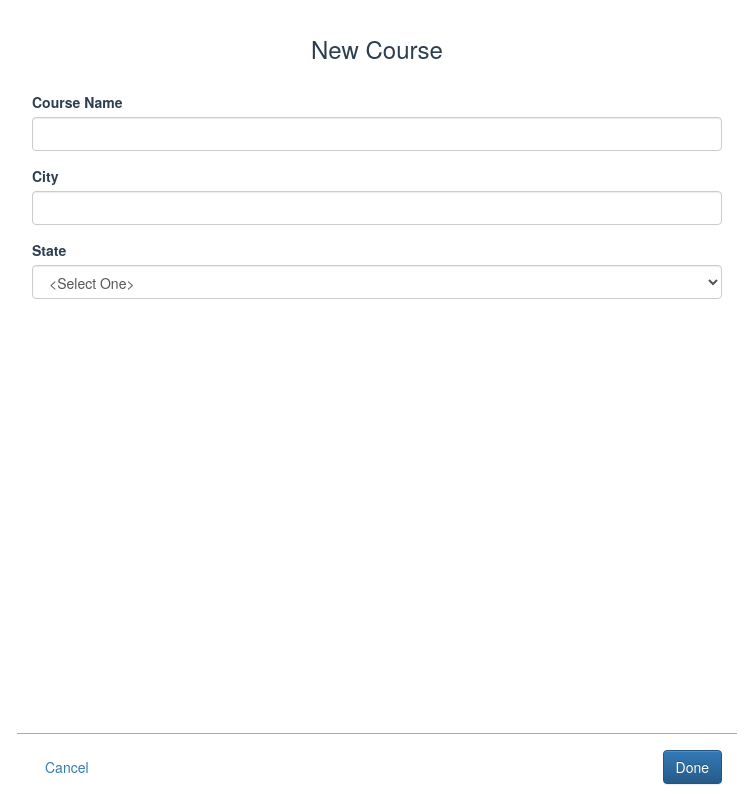
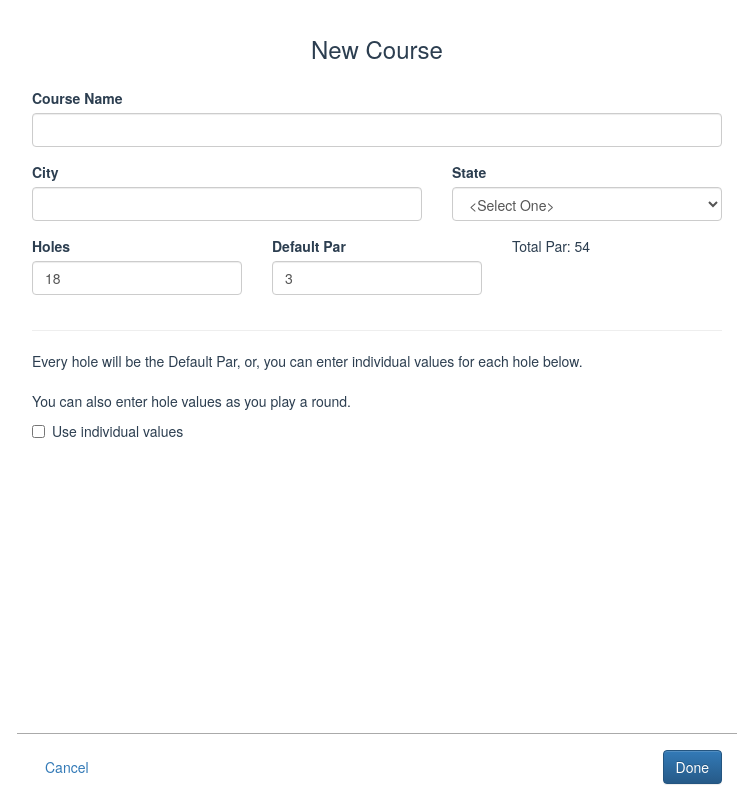
Before and after one commit to tnemec/react-dgscore, a React (Create React App) app: page /addcourse in a window 1280 px wide. Shown: the whole page, without its empty margins (263-1016 px from the left). Built offline with nearby package versions, Linux system fonts and the light colour scheme; a web font is replaced by a local one.

Commit message:
More work on new course form

```diff
--- a/src/App.css
+++ b/src/App.css
@@ -81,6 +81,7 @@
   width: 100%;
   max-width: 720px;
   bottom: 0px;
+  background: #FFF;
   border-top: 1px solid #AAA;
   overflow: hidden;
 }
--- a/src/components/NewCourse.js
+++ b/src/components/NewCourse.js
@@ -1,10 +1,10 @@
 import React, { Component } from 'react';
 import { connect } from 'react-redux'
-import { Button, Grid, Col, Row, ListGroup, ListGroupItem, Modal, Form, ControlLabel, FormGroup, FormControl, Glyphicon  } from 'react-bootstrap';
+import { Button, Grid, Col, Row, ListGroup, ListGroupItem, Modal, Form, ControlLabel, FormGroup, FormControl, Glyphicon, Checkbox  } from 'react-bootstrap';
 
-import localCourses from '../utilities/localCourses.js'
+import localCourses from '../utilities/localCourses.js';
 
-
+import constants from '../utilities/constants.js';
 
 
 
@@ -25,6 +25,17 @@ class NewCourse extends Component {
 
   }
 
+    totalPar = () => {
+      let total = 0;
+      if (this.state.newCourse.holeData.length) {
+        total = this.state.newCourse.holeData.reduce((acc, item) => {
+          acc + (item.p || this.state.newCourse.defaultPar);
+        });
+      } else {
+        total = this.state.newCourse.holes * this.state.newCourse.defaultPar
+      }
+      return 'Total Par: ' + total;
+    }
 
     handleBack = () => {
       this.props.history.push('/course');
@@ -32,125 +43,133 @@ class NewCourse extends Component {
     handleSave = (evt) => {
       evt.preventDefault();
 
-
-
     };
     handleFormChange = (evt) => {
+      evt.preventDefault();
+      if(evt.target.name === 'useHoleData') {
+        console.log(evt.target.checked)
+        this.setState({useHoleData: evt.target.checked})
+      } else {
+        let newCourse = Object.assign({}, this.state.newCourse, { [evt.target.name] : evt.target.value});
+        let newState = Object.assign({}, this.state, {newCourse: newCourse});
+        this.setState(newState);
+      }
 
     };
 
 
-   stateList = {
-    "": "<Select One>",
-    "AL": "Alabama",
-    "AK": "Alaska",
-    "AS": "American Samoa",
-    "AZ": "Arizona",
-    "AR": "Arkansas",
-    "CA": "California",
-    "CO": "Colorado",
-    "CT": "Connecticut",
-    "DE": "Delaware",
-    "DC": "District Of Columbia",
-    "FM": "Federated States Of Micronesia",
-    "FL": "Florida",
-    "GA": "Georgia",
-    "GU": "Guam",
-    "HI": "Hawaii",
-    "ID": "Idaho",
-    "IL": "Illinois",
-    "IN": "Indiana",
-    "IA": "Iowa",
-    "KS": "Kansas",
-    "KY": "Kentucky",
-    "LA": "Louisiana",
-    "ME": "Maine",
-    "MH": "Marshall Islands",
-    "MD": "Maryland",
-    "MA": "Massachusetts",
-    "MI": "Michigan",
-    "MN": "Minnesota",
-    "MS": "Mississippi",
-    "MO": "Missouri",
-    "MT": "Montana",
-    "NE": "Nebraska",
-    "NV": "Nevada",
-    "NH": "New Hampshire",
-    "NJ": "New Jersey",
-    "NM": "New Mexico",
-    "NY": "New York",
-    "NC": "North Carolina",
-    "ND": "North Dakota",
-    "MP": "Northern Mariana Islands",
-    "OH": "Ohio",
-    "OK": "Oklahoma",
-    "OR": "Oregon",
-    "PW": "Palau",
-    "PA": "Pennsylvania",
-    "PR": "Puerto Rico",
-    "RI": "Rhode Island",
-    "SC": "South Carolina",
-    "SD": "South Dakota",
-    "TN": "Tennessee",
-    "TX": "Texas",
-    "UT": "Utah",
-    "VT": "Vermont",
-    "VI": "Virgin Islands",
-    "VA": "Virginia",
-    "WA": "Washington",
-    "WV": "West Virginia",
-    "WI": "Wisconsin",
-    "WY": "Wyoming"
-    };
-
-
-    stateOptions = () => {
+    stateOptionsList = () => {
       let output = [];
-      Object.keys(this.stateList).forEach((key) =>
-        output.push(<option value={key} key={key}>{this.stateList[key]}</option>)
+      Object.keys(constants.stateList).forEach((key) =>
+        output.push(<option value={key} key={key}>{constants.stateList[key]}</option>)
       )
       return output
+    }
+
+    holeDataList = () => {
+      if(!this.state.newCourse.holeData.length) {
+        return Array.from(Array(this.state.newCourse.holes).keys()).map(num =>
+          <tr><td>{num+1}</td><td>{this.state.newCourse.defaultPar}</td><td></td></tr>
+        )
+      } else {
+        return this.state.newCourse.holeData.map((item, index) =>
+          <tr><td>{item.n || index}</td><td>{item.p || this.state.newCourse.defaultPar}</td><td>{item.d || ''}</td></tr>
+        )
+      }
+
     }
 
 
 
   render() {
 
-console.log(this.stateOptions())
 
 
     return (
-      <div>
+      <div className="new-course">
+        <Form onSubmit={this.handleSave}>
           <Grid>
             <Row>
-            <Col md={2}></Col>
-            <Col md={8}><h3>New Course</h3></Col>
-            <Col md={2} className="right-align">
-              <div className="add-player" onClick={this.handleAdd} title="Add Course"><Glyphicon glyph="plus-sign" /></div>
-              </Col>
+              <Col md={12}><h3>New Course</h3></Col>
             </Row>
-          <Form onSubmit={this.handleSave}>
+
 
                 <FormGroup controlId="name">
                   <ControlLabel>Course Name</ControlLabel>
                   <FormControl name="name" type="text" value={this.state.newCourse.name} onChange={this.handleFormChange} />
                 </FormGroup>
 
+            <Row>
+              <Col md={7}>
                 <FormGroup controlId="city">
                   <ControlLabel>City</ControlLabel>
                   <FormControl name="city" type="text" value={this.state.newCourse.city} onChange={this.handleFormChange} />
                 </FormGroup>
+              </Col>
+              <Col md={5}>
 
                 <FormGroup controlId="state">
                   <ControlLabel>State</ControlLabel>
                   <FormControl name="state" componentClass="select" value={this.state.newCourse.state} onChange={this.handleFormChange}>
-                  {this.stateOptions()}
+                    {this.stateOptionsList()}
                   </FormControl>
                 </FormGroup>
+              </Col>
+
+            </Row>
+
+            <Row>
+              <Col md={4}>
+               <FormGroup controlId="holes">
+                  <ControlLabel>Holes</ControlLabel>
+                  <FormControl name="holes" type="number" value={this.state.newCourse.holes} onChange={this.handleFormChange} />
+                </FormGroup>
+              </Col>
+              <Col md={4}>
+               <FormGroup controlId="par">
+                  <ControlLabel>Default Par</ControlLabel>
+                  <FormControl name="par" type="number" value={this.state.newCourse.defaultPar} onChange={this.handleFormChange} />
+                </FormGroup>
+              </Col>
+              <Col md={4}>
+                  <div className="total-par">
+                    {this.totalPar()}
+                  </div>
+              </Col>
+            </Row>
+
+            <hr className="divider"></hr>
+
+            <div className="hole-data-inst">
+              Every hole will be the Default Par, or, you can enter individual values for each hole below.<br/><br/>
+              You can also enter hole values as you play a round.
+            </div>
 
 
+            <Checkbox name="useHoleData" value={this.state.useHoleData} onChange={this.handleFormChange}>Use individual values</Checkbox>
+
+
+            {this.state.useHoleData && this.holeDataList &&
+
+              <div className="individual-values">
+                <table>
+                <tbody>
+                  <tr>
+                    <th>Hole</th>
+                    <th>Par</th>
+                    <th>Distance (ft.)</th>
+                  </tr>
+
+                  {this.holeDataList()}
+                  </tbody>
+                </table>
+              </div>
+            }
+
+
+
+          </Grid>
         </Form>
-        </Grid>
 
         <Grid className="fixed">
           <Row>
--- /dev/null
+++ b/src/utilities/constants.js
@@ -0,0 +1,69 @@
+
+
+const stateList = {
+    "": "<Select One>",
+    "AL": "Alabama",
+    "AK": "Alaska",
+    "AS": "American Samoa",
+    "AZ": "Arizona",
+    "AR": "Arkansas",
+    "CA": "California",
+    "CO": "Colorado",
+    "CT": "Connecticut",
+    "DE": "Delaware",
+    "DC": "District Of Columbia",
+    "FM": "Federated States Of Micronesia",
+    "FL": "Florida",
+    "GA": "Georgia",
+    "GU": "Guam",
+    "HI": "Hawaii",
+    "ID": "Idaho",
+    "IL": "Illinois",
+    "IN": "Indiana",
+    "IA": "Iowa",
+    "KS": "Kansas",
+    "KY": "Kentucky",
+    "LA": "Louisiana",
+    "ME": "Maine",
+    "MH": "Marshall Islands",
+    "MD": "Maryland",
+    "MA": "Massachusetts",
+    "MI": "Michigan",
+    "MN": "Minnesota",
+    "MS": "Mississippi",
+    "MO": "Missouri",
+    "MT": "Montana",
+    "NE": "Nebraska",
+    "NV": "Nevada",
+    "NH": "New Hampshire",
+    "NJ": "New Jersey",
+    "NM": "New Mexico",
+    "NY": "New York",
+    "NC": "North Carolina",
+    "ND": "North Dakota",
+    "MP": "Northern Mariana Islands",
+    "OH": "Ohio",
+    "OK": "Oklahoma",
+    "OR": "Oregon",
+    "PW": "Palau",
+    "PA": "Pennsylvania",
+    "PR": "Puerto Rico",
+    "RI": "Rhode Island",
+    "SC": "South Carolina",
+    "SD": "South Dakota",
+    "TN": "Tennessee",
+    "TX": "Texas",
+    "UT": "Utah",
+    "VT": "Vermont",
+    "VI": "Virgin Islands",
+    "VA": "Virginia",
+    "WA": "Washington",
+    "WV": "West Virginia",
+    "WI": "Wisconsin",
+    "WY": "Wyoming"
+    };
+
+
+export default {
+	stateList
+}
```
Lines whose indentation alone changed are shown as unchanged.
